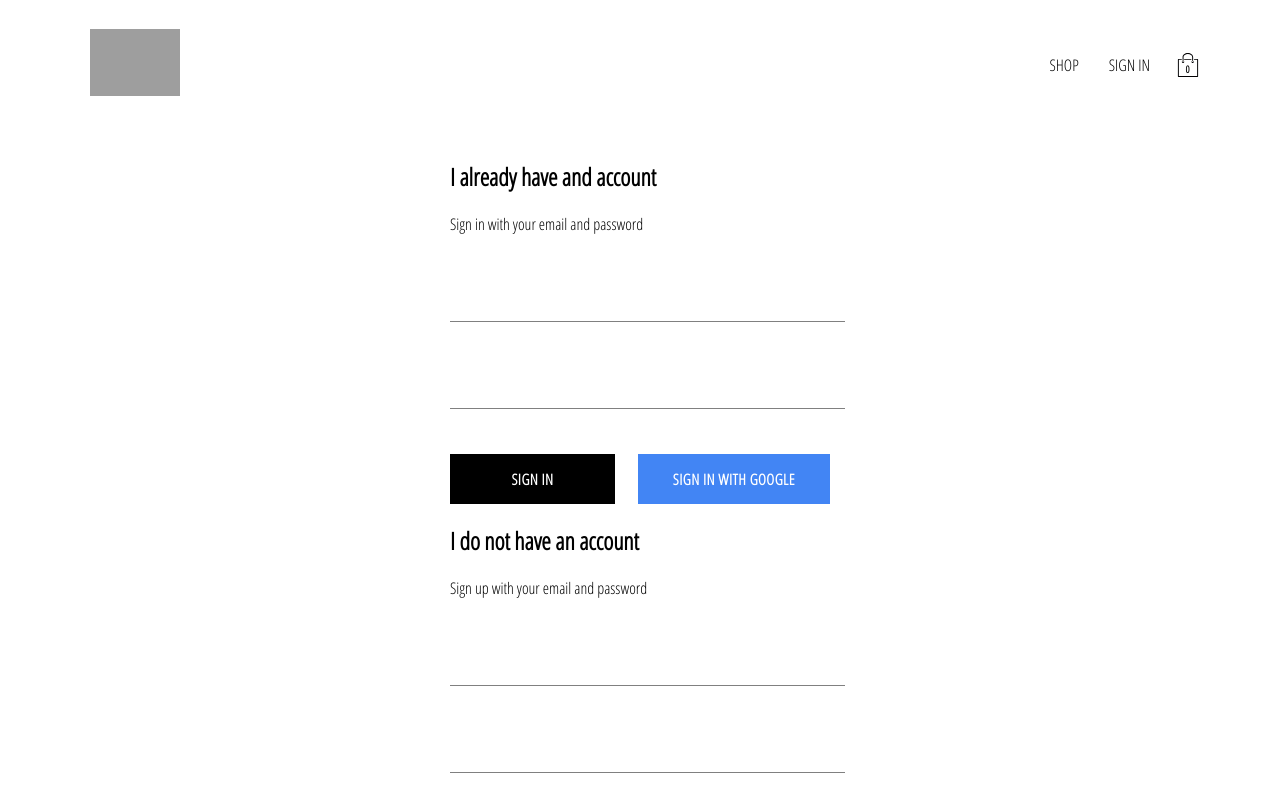
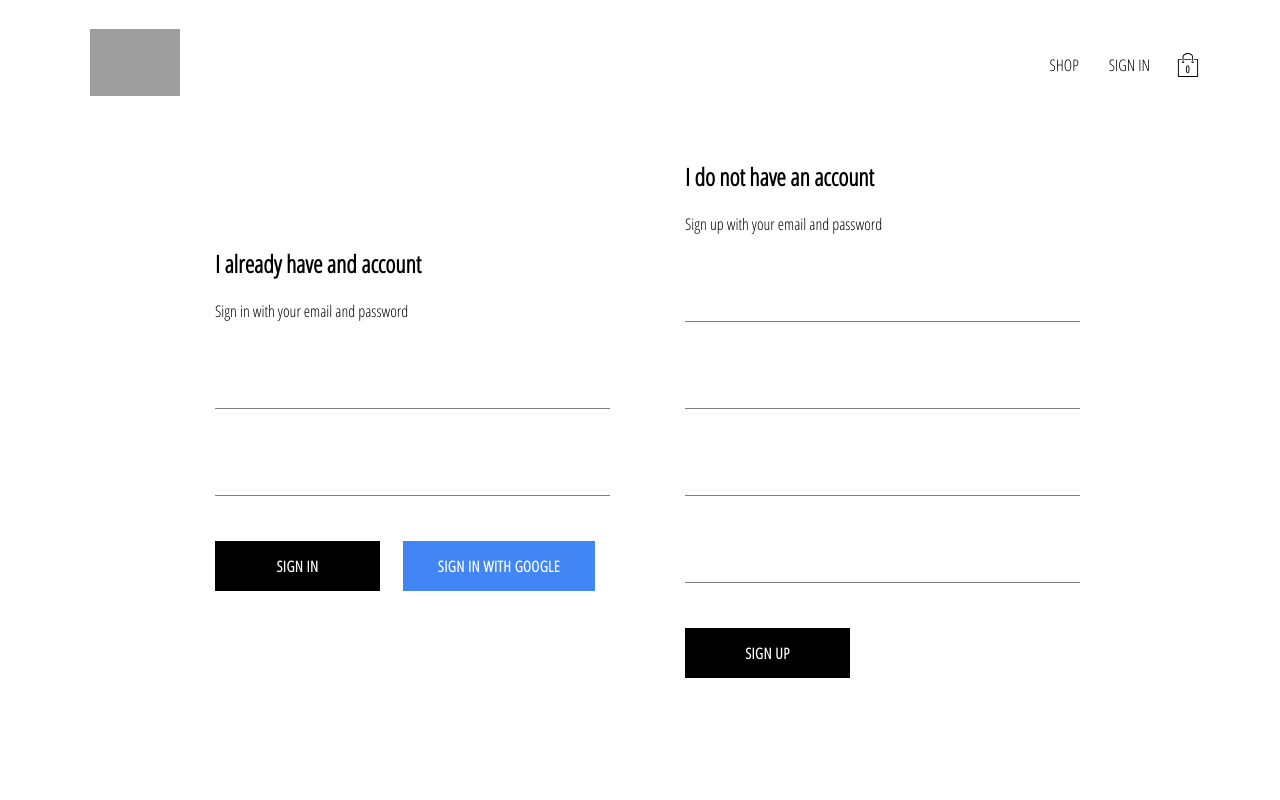
Before and after one commit to vallisweekes/ecommerce-site, a React (Create React App) app: page /signin in a window 1280 px wide. Shown: the top 800 px of the page. Built offline with nearby package versions, Linux system fonts and the light colour scheme; no server answers; grey boxes are pictures that could not be loaded.

Commit message:
sign up page fix

```diff
--- a/src/pages/sign-in-and-sign-up/sign-in-and-sign-up.styles.scss
+++ b/src/pages/sign-in-and-sign-up/sign-in-and-sign-up.styles.scss
@@ -10,6 +10,7 @@
     .sign-in-sign-up {
         width: 850px;
         display: flex;
+        flex-direction: row !important;
         justify-content: space-between;
         margin: 30px auto;
     }
```
